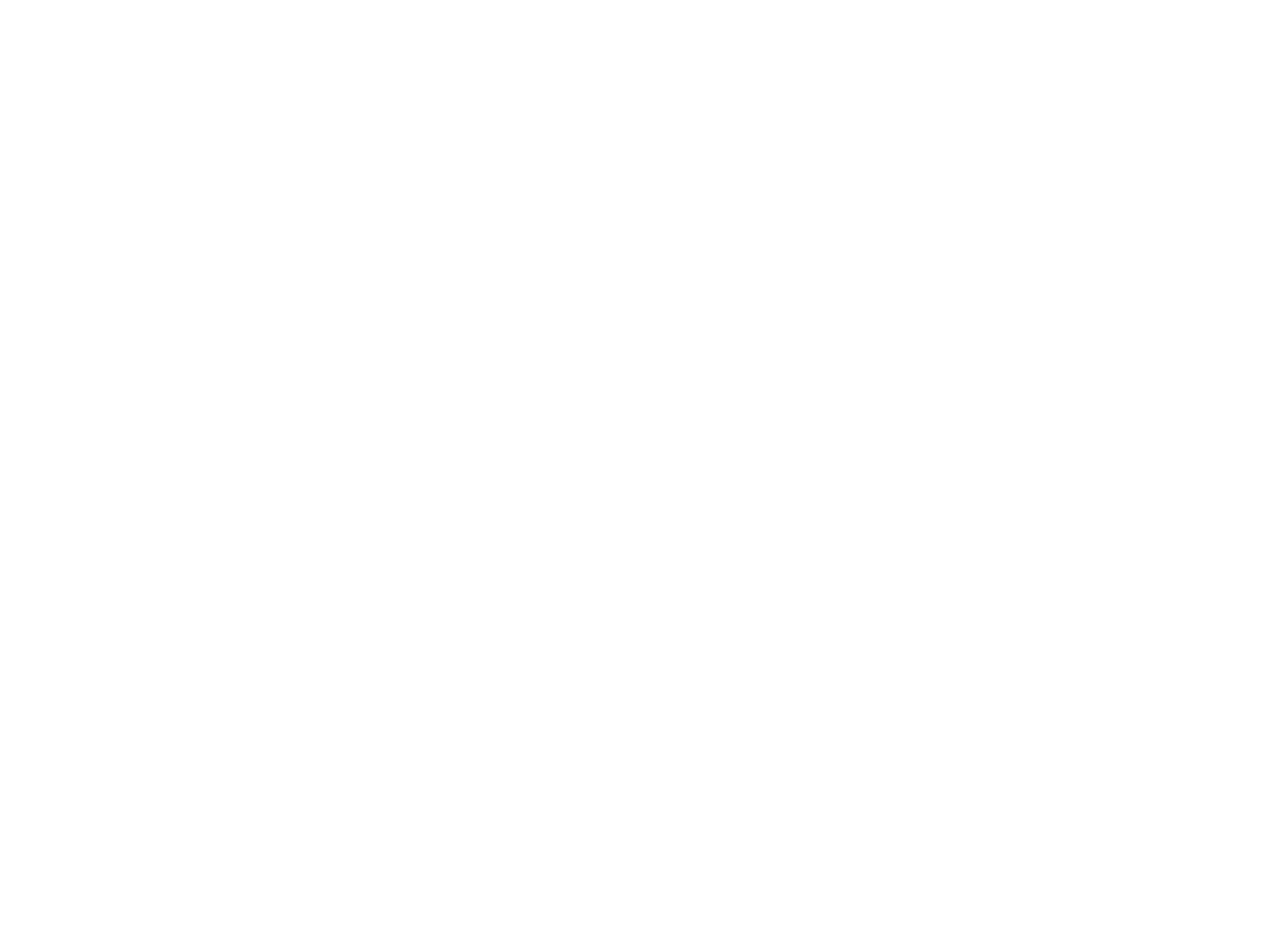
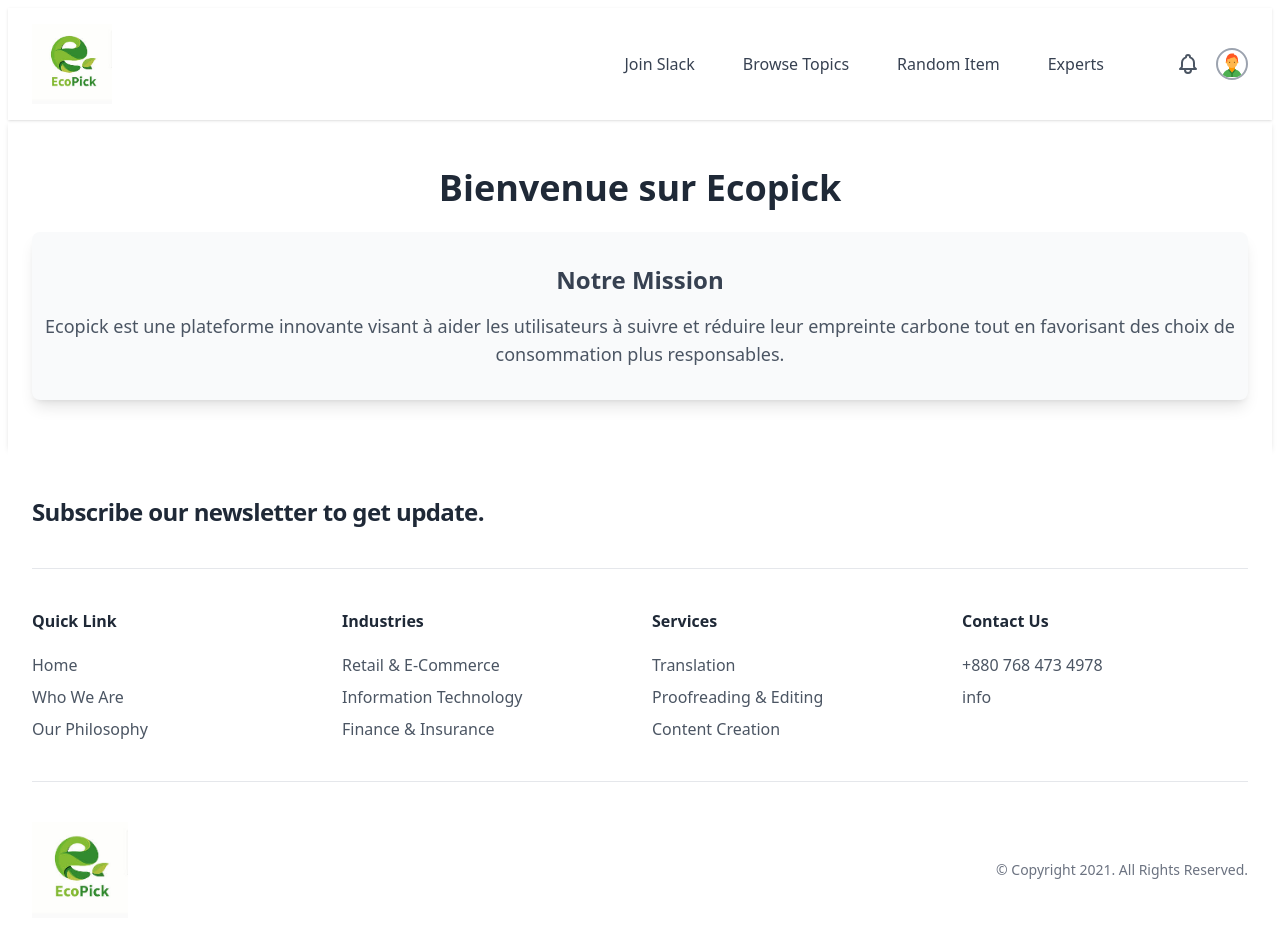
Before and after one commit to Abdelquoddouss/EcoPick, an Angular app: page / in a window 1280 px wide. Shown: the top 936 px of the page. Before the commit the page ends 800 px from the top, so only its background shows below. Built offline with nearby package versions, Linux system fonts and the light colour scheme.

Commit message:
ajoute layoute component

```diff
--- a/src/app/account/account.component.html
+++ b/src/app/account/account.component.html
@@ -1,7 +1,6 @@
 <!-- component -->
 <link rel="stylesheet" href="https://demos.creative-tim.com/notus-js/assets/styles/tailwind.css">
 <link rel="stylesheet" href="https://demos.creative-tim.com/notus-js/assets/vendor/@fortawesome/fontawesome-free/css/all.min.css">
-<app-navbar></app-navbar>
 
 <section class=" py-1 bg-blueGray-50">
   <div class="w-full lg:w-8/12 px-4 mx-auto mt-6">
--- /dev/null
+++ b/src/app/footer/footer.component.css
@@ -0,0 +1,3 @@
+@tailwind base;
+@tailwind components;
+@tailwind utilities;
--- /dev/null
+++ b/src/app/footer/footer.component.html
@@ -0,0 +1,62 @@
+<footer class="bg-white dark:bg-gray-900">
+  <div class="container px-6 py-12 mx-auto">
+    <div class="md:flex md:-mx-3 md:items-center md:justify-between">
+      <h1 class="text-xl font-semibold tracking-tight text-gray-800 md:mx-3 xl:text-2xl dark:text-white">Subscribe our newsletter to get update.</h1>
+
+
+    </div>
+
+    <hr class="my-6 border-gray-200 md:my-10 dark:border-gray-700">
+
+    <div class="grid grid-cols-1 gap-6 sm:grid-cols-2 md:grid-cols-3 lg:grid-cols-4">
+      <div>
+        <p class="font-semibold text-gray-800 dark:text-white">Quick Link</p>
+
+        <div class="flex flex-col items-start mt-5 space-y-2">
+          <a href="#" class="text-gray-600 transition-colors duration-300 dark:text-gray-300 dark:hover:text-blue-400 hover:underline hover:text-blue-500">Home</a>
+          <a href="#" class="text-gray-600 transition-colors duration-300 dark:text-gray-300 dark:hover:text-blue-400 hover:underline hover:text-blue-500">Who We Are</a>
+          <a href="#" class="text-gray-600 transition-colors duration-300 dark:text-gray-300 dark:hover:text-blue-400 hover:underline hover:text-blue-500">Our Philosophy</a>
+        </div>
+      </div>
+
+      <div>
+        <p class="font-semibold text-gray-800 dark:text-white">Industries</p>
+
+        <div class="flex flex-col items-start mt-5 space-y-2">
+          <a href="#" class="text-gray-600 transition-colors duration-300 dark:text-gray-300 dark:hover:text-blue-400 hover:underline hover:text-blue-500">Retail & E-Commerce</a>
+          <a href="#" class="text-gray-600 transition-colors duration-300 dark:text-gray-300 dark:hover:text-blue-400 hover:underline hover:text-blue-500">Information Technology</a>
+          <a href="#" class="text-gray-600 transition-colors duration-300 dark:text-gray-300 dark:hover:text-blue-400 hover:underline hover:text-blue-500">Finance & Insurance</a>
+        </div>
+      </div>
+
+      <div>
+        <p class="font-semibold text-gray-800 dark:text-white">Services</p>
+
+        <div class="flex flex-col items-start mt-5 space-y-2">
+          <a href="#" class="text-gray-600 transition-colors duration-300 dark:text-gray-300 dark:hover:text-blue-400 hover:underline hover:text-blue-500">Translation</a>
+          <a href="#" class="text-gray-600 transition-colors duration-300 dark:text-gray-300 dark:hover:text-blue-400 hover:underline hover:text-blue-500">Proofreading & Editing</a>
+          <a href="#" class="text-gray-600 transition-colors duration-300 dark:text-gray-300 dark:hover:text-blue-400 hover:underline hover:text-blue-500">Content Creation</a>
+        </div>
+      </div>
+
+      <div>
+        <p class="font-semibold text-gray-800 dark:text-white">Contact Us</p>
+
+        <div class="flex flex-col items-start mt-5 space-y-2">
+          <a href="#" class="text-gray-600 transition-colors duration-300 dark:text-gray-300 dark:hover:text-blue-400 hover:underline hover:text-blue-500">+880 768 473 4978</a>
+          <a href="#" class="text-gray-600 transition-colors duration-300 dark:text-gray-300 dark:hover:text-blue-400 hover:underline hover:text-blue-500">info</a>
+        </div>
+      </div>
+    </div>
+
+    <hr class="my-6 border-gray-200 md:my-10 dark:border-gray-700">
+
+    <div class="flex flex-col items-center justify-between sm:flex-row">
+      <a href="#">
+        <img class="w-auto sm:h-24" src="assets/img/images.jpg" alt="">
+      </a>
+
+      <p class="mt-4 text-sm text-gray-500 sm:mt-0 dark:text-gray-300">© Copyright 2021. All Rights Reserved.</p>
+    </div>
+  </div>
+</footer>
--- /dev/null
+++ b/src/app/layout/layout.component.css
@@ -0,0 +1,3 @@
+@tailwind base;
+@tailwind components;
+@tailwind utilities;
--- /dev/null
+++ b/src/app/layout/layout.component.html
@@ -0,0 +1,30 @@
+<div class="min-h-screen bg-gray-100">
+  <!-- Navbar -->
+  <app-navbar></app-navbar>
+
+  <!-- Main Content -->
+  <div class="bg-white shadow-md">
+    <div class="container mx-auto px-6 py-12">
+      <h1 class="text-4xl font-bold text-center text-gray-800 mb-6">Bienvenue sur Ecopick</h1>
+
+      <!-- Introduction Section -->
+      <section class="bg-gray-50 py-8 rounded-lg shadow-lg">
+        <div class="text-center">
+          <h2 class="text-2xl font-semibold text-gray-700 mb-4">Notre Mission</h2>
+          <p class="text-lg text-gray-600">
+            Ecopick est une plateforme innovante visant à aider les utilisateurs à suivre et réduire leur empreinte carbone
+            tout en favorisant des choix de consommation plus responsables.
+          </p>
+        </div>
+      </section>
+
+      <!-- Add the router outlet here for dynamic content rendering -->
+      <router-outlet></router-outlet>
+
+    </div>
+  </div>
+
+  <!-- Footer -->
+  <app-footer></app-footer>
+
+</div>
```
Also changed, not shown: src/app/app.routes.ts (+9 -2 lines), src/app/footer/footer.component.ts (added, +12 -0 lines), src/app/layout/layout.component.ts (added, +19 -0 lines), 2 other files (tests, documents, lock files or other folders).
